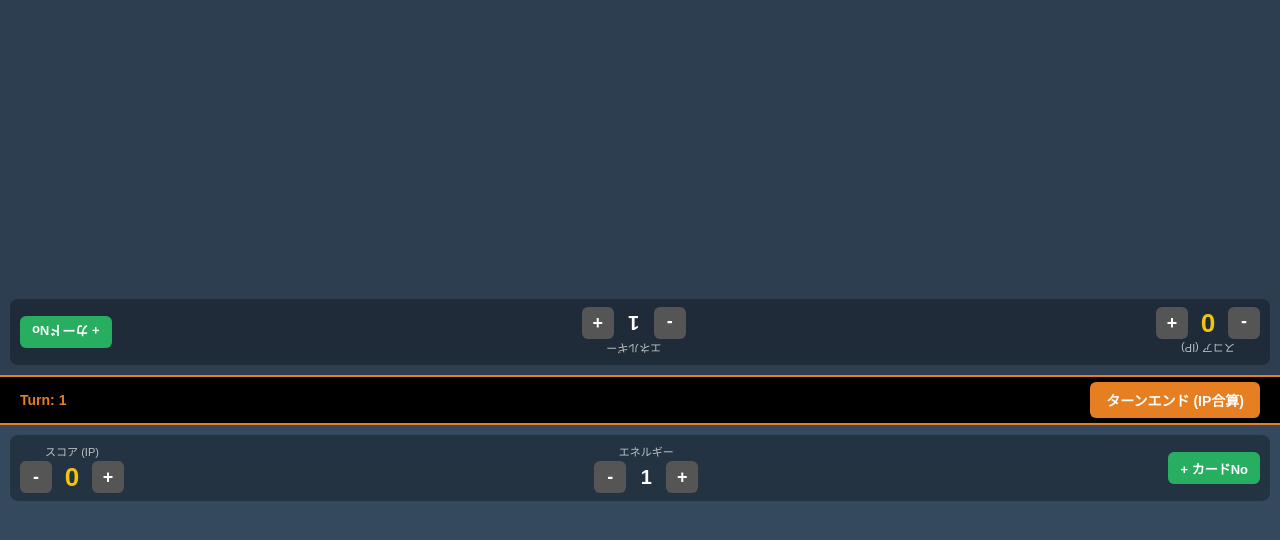
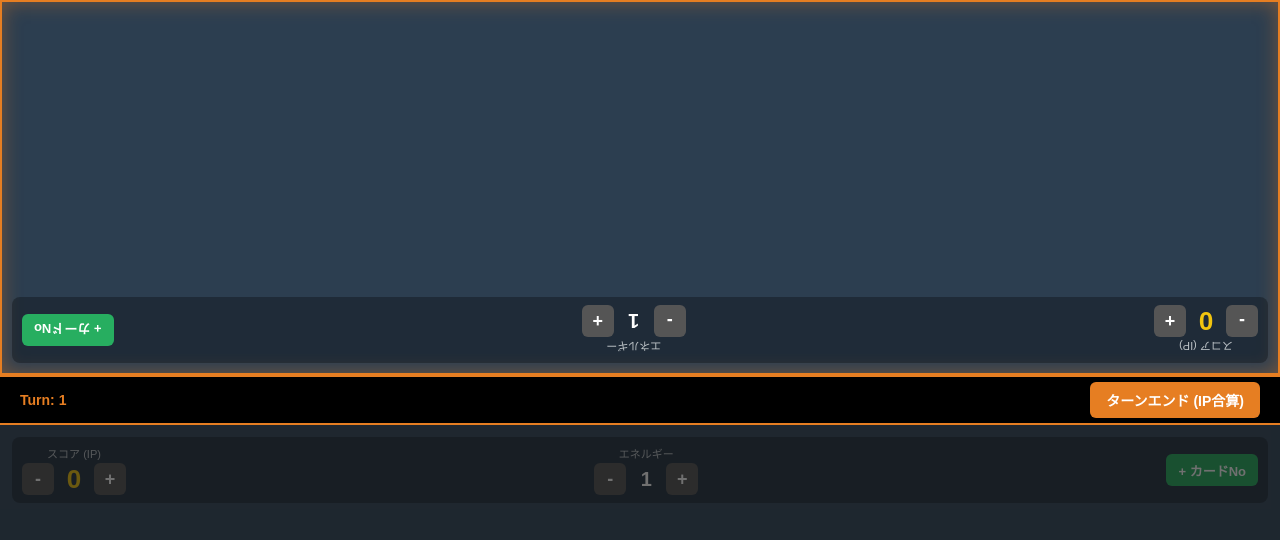
Before and after one commit to 024t910/hopdudelegends-boards, a plain HTML site: page index.html in a window 1280 px wide. Both pictures are taken after a click on the button "ターンエンド (IP合算)". Drawn offline with Linux system fonts and the light colour scheme.

Commit message:
Update index.html
feat: add active player highlight

- Add `.active-turn` and `.inactive-turn` CSS classes for visual distinction.
- Implement UI dimming (opacity: 0.4) for the inactive player.
- Add an inner glow (box-shadow) and orange border to the active player's area.
- Update `updateDisplay()` in JavaScript to toggle classes dynamically based on `state.activePlayer`.

```diff
--- a/index.html
+++ b/index.html
@@ -10,9 +10,23 @@
 
   .app-container { display: flex; flex-direction: column; height: 100%; }
 
-  .player-area { flex: 1; display: flex; flex-direction: column; padding: 10px; overflow: hidden; }
+  .player-area {
+    flex: 1; display: flex; flex-direction: column; padding: 10px; overflow: hidden;
+    transition: opacity 0.3s ease, border 0.3s ease, box-shadow 0.3s ease;
+    border: 2px solid transparent;
+  }
   .p2 { background: #2c3e50; transform: rotate(180deg); }
   .p1 { background: #34495e; }
+
+  /* ターンハイライト用のクラス */
+  .active-turn {
+    border: 2px solid #e67e22;
+    box-shadow: inset 0 0 20px rgba(230, 126, 34, 0.4);
+    opacity: 1;
+  }
+  .inactive-turn {
+    opacity: 0.4;
+  }
 
   .stats-header { display: flex; justify-content: space-between; align-items: center; background: rgba(0,0,0,0.3); padding: 8px 10px; border-radius: 8px; margin-bottom: 10px; }
   .stat-group { display: flex; flex-direction: column; align-items: center; }
@@ -49,7 +63,7 @@
 <div class="app-container">
 
   <!-- Player 2 -->
-  <div class="player-area p2" id="p2-area">
+  <div class="player-area p2 inactive-turn" id="p2-area">
     <div class="stats-header">
       <div class="stat-group">
         <span class="stat-label">スコア (IP)</span>
@@ -79,7 +93,7 @@
   </div>
 
   <!-- Player 1 -->
-  <div class="player-area p1" id="p1-area">
+  <div class="player-area p1 active-turn" id="p1-area">
     <div class="stats-header">
       <div class="stat-group">
         <span class="stat-label">スコア (IP)</span>
@@ -105,13 +119,10 @@
 </div>
 
 <script>
-  // Wikiのカード情報を管理するデータベース
-  // ※ ここにFandom WikiのカードNo, 名前, 最大HP, IPを追記していくことで自動反映されます
   const cardDB = {
     "001": { name: "Alchemist", maxHp: 4, ip: 1 },
     "002": { name: "Hop Master", maxHp: 6, ip: 2 },
     "003": { name: "Dark Stout", maxHp: 5, ip: 3 },
-    // 必要なカード情報を適宜追加してください
   };
 
   let state = {
@@ -129,6 +140,22 @@
     document.getElementById('p1-energy').innerText = state.p1.energy;
     document.getElementById('p2-score').innerText = state.p2.score;
     document.getElementById('p2-energy').innerText = state.p2.energy;
+
+    // ターンハイライトの切り替え
+    const p1Area = document.getElementById('p1-area');
+    const p2Area = document.getElementById('p2-area');
+
+    if (state.activePlayer === 1) {
+      p1Area.classList.add('active-turn');
+      p1Area.classList.remove('inactive-turn');
+      p2Area.classList.add('inactive-turn');
+      p2Area.classList.remove('active-turn');
+    } else {
+      p2Area.classList.add('active-turn');
+      p2Area.classList.remove('inactive-turn');
+      p1Area.classList.add('inactive-turn');
+      p1Area.classList.remove('active-turn');
+    }
 
     renderBoard(1);
     renderBoard(2);
@@ -156,13 +183,11 @@
     let ipVal = 0;
     let nameStr = "No." + cardNo;
 
-    // DBからカード情報を検索
     if (cardDB[cardNo]) {
       maxHpVal = cardDB[cardNo].maxHp;
       ipVal = cardDB[cardNo].ip;
       if(cardDB[cardNo].name) nameStr = cardDB[cardNo].name;
     } else {
-      // 登録されていないカードのフェイルセーフ処理（※手動で入力させる挙動と推測して実装）
       const hpInput = prompt(`No.${cardNo}が見つかりません。最大HPを手動で入力してください:`, "5");
       if (hpInput === null) return;
       maxHpVal = parseInt(hpInput, 10) || 5;
@@ -189,9 +214,7 @@
     const char = player.chars.find(c => c.id === id);
     if(char) {
       char.hp += change;
-      // HPが最大HPを超えないように制限
       if(char.hp > char.maxHp) char.hp = char.maxHp;
-      // HPが0以下になったら自動削除
       if(char.hp <= 0) {
         player.chars = player.chars.filter(c => c.id !== id);
       }
@@ -229,18 +252,15 @@
   function nextTurn() {
     if(state.gameOver) return;
 
-    // 1. ターンエンド時、現在のアクティブプレイヤーの盤面IPを合計してスコアに加算
     const activePlayerState = state['p' + state.activePlayer];
     const totalBoardIp = activePlayerState.chars.reduce((sum, char) => sum + char.ip, 0);
     updateMain(state.activePlayer, 'score', totalBoardIp);
 
-    if (state.gameOver) return; // IP加算で勝利した場合は処理を中断
+    if (state.gameOver) return;
 
-    // 2. ターン交代処理
     state.activePlayer = state.activePlayer === 1 ? 2 : 1;
     if (state.activePlayer === 1) state.turn++;
 
-    // 3. 次のプレイヤーのエネルギー処理
     const nextPlayerState = state['p' + state.activePlayer];
     nextPlayerState.maxEnergy++;
     nextPlayerState.energy = nextPlayerState.maxEnergy;
```
